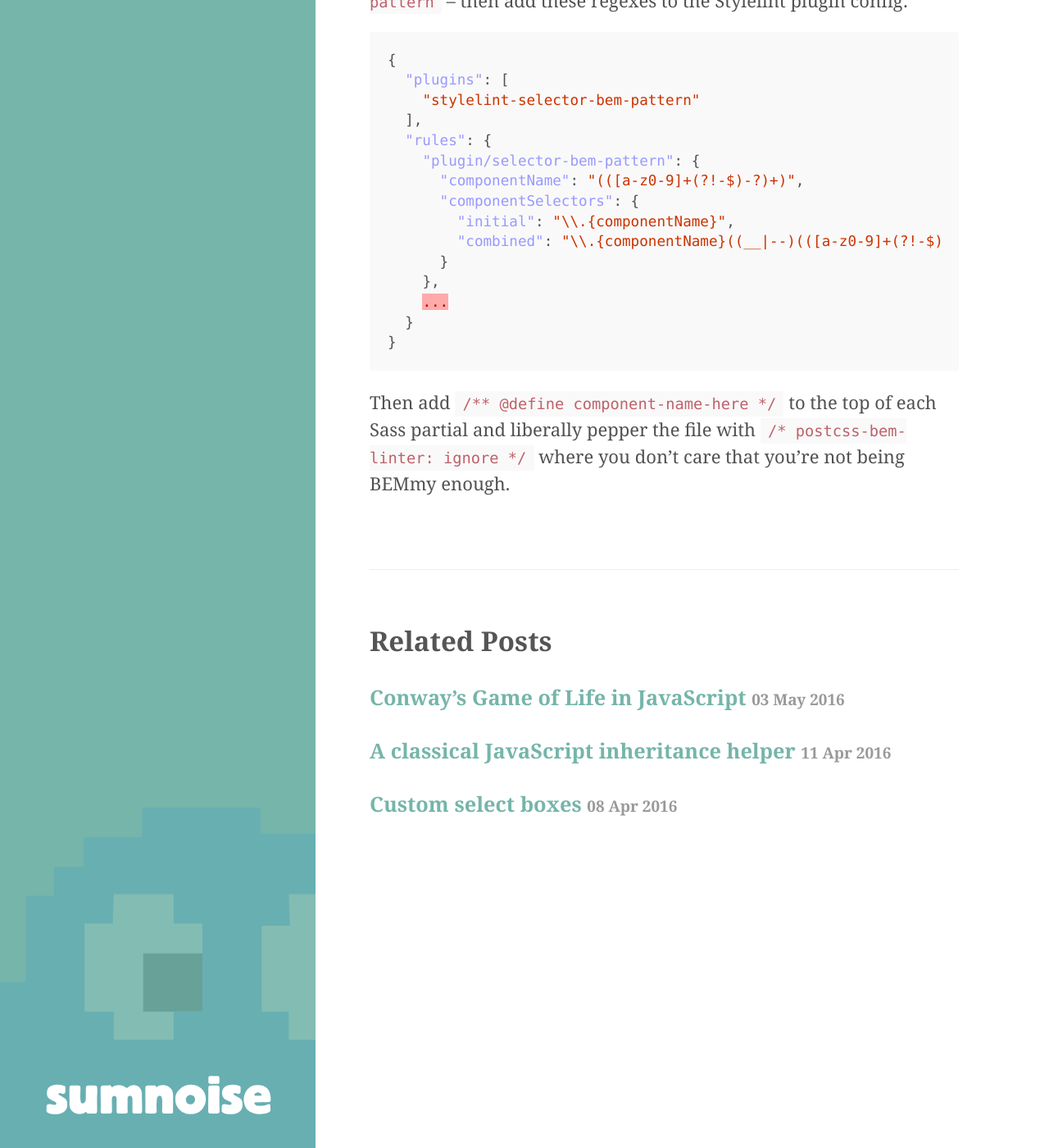
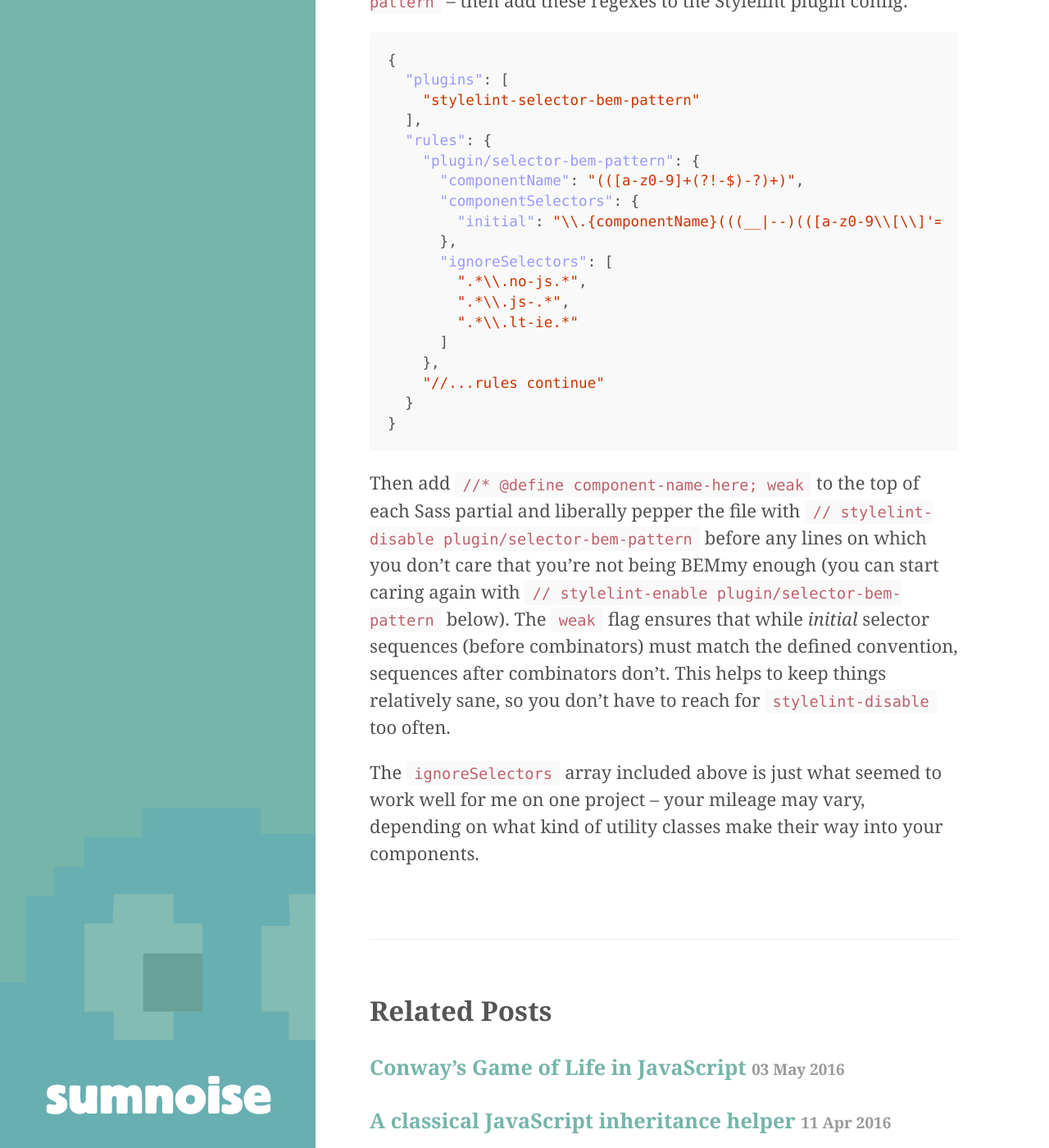
Before and after one commit to davidpmccormick/davidpmccormick.github.io, a Jekyll site: the page built from _posts/2016-05-26-stylelint-hyphenated-bem-config.md, in a window 1280 px wide and 1400 px high, scrolled down 583 px. Shown: the whole window at 82% size. Built offline with Jekyll 4.4.1, drawn with Linux system fonts in a browser that asks for light colours; Markdown is read by kramdown in place of the engine named in the settings.

Commit message:
Update stylelint post

```diff
--- a/_posts/2016-05-26-stylelint-hyphenated-bem-config.md
+++ b/_posts/2016-05-26-stylelint-hyphenated-bem-config.md
@@ -16,13 +16,19 @@ In order to validate your hyphenated BEM selectors with Stylelint, add the BEM p
     "plugin/selector-bem-pattern": {
       "componentName": "(([a-z0-9]+(?!-$)-?)+)",
       "componentSelectors": {
-        "initial": "\\.{componentName}",
-        "combined": "\\.{componentName}((__|--)(([a-z0-9]+(?!-$)-?)+))+"
-      }
+        "initial": "\\.{componentName}(((__|--)(([a-z0-9\\[\\]'=]+(?!-$)-?)+))+)?$"
+      },
+      "ignoreSelectors": [
+        ".*\\.no-js.*",
+        ".*\\.js-.*",
+        ".*\\.lt-ie.*"
+      ]
     },
-    ...
+    "//...rules continue"
   }
 }
 {% endhighlight %}
 
-Then add `/** @define component-name-here */` to the top of each Sass partial and liberally pepper the file with `/* postcss-bem-linter: ignore */` where you don't care that you're not being BEMmy enough.
+Then add `//* @define component-name-here; weak` to the top of each Sass partial and liberally pepper the file with `// stylelint-disable plugin/selector-bem-pattern` before any lines on which you don't care that you're not being BEMmy enough (you can start caring again with `// stylelint-enable plugin/selector-bem-pattern` below). The `weak` flag ensures that while *initial* selector sequences (before combinators) must match the defined convention, sequences after combinators don't. This helps to keep things relatively sane, so you don't have to reach for `stylelint-disable` too often.
+
+The `ignoreSelectors` array included above is just what seemed to work well for me on one project – your mileage may vary, depending on what kind of utility classes make their way into your components.
```
